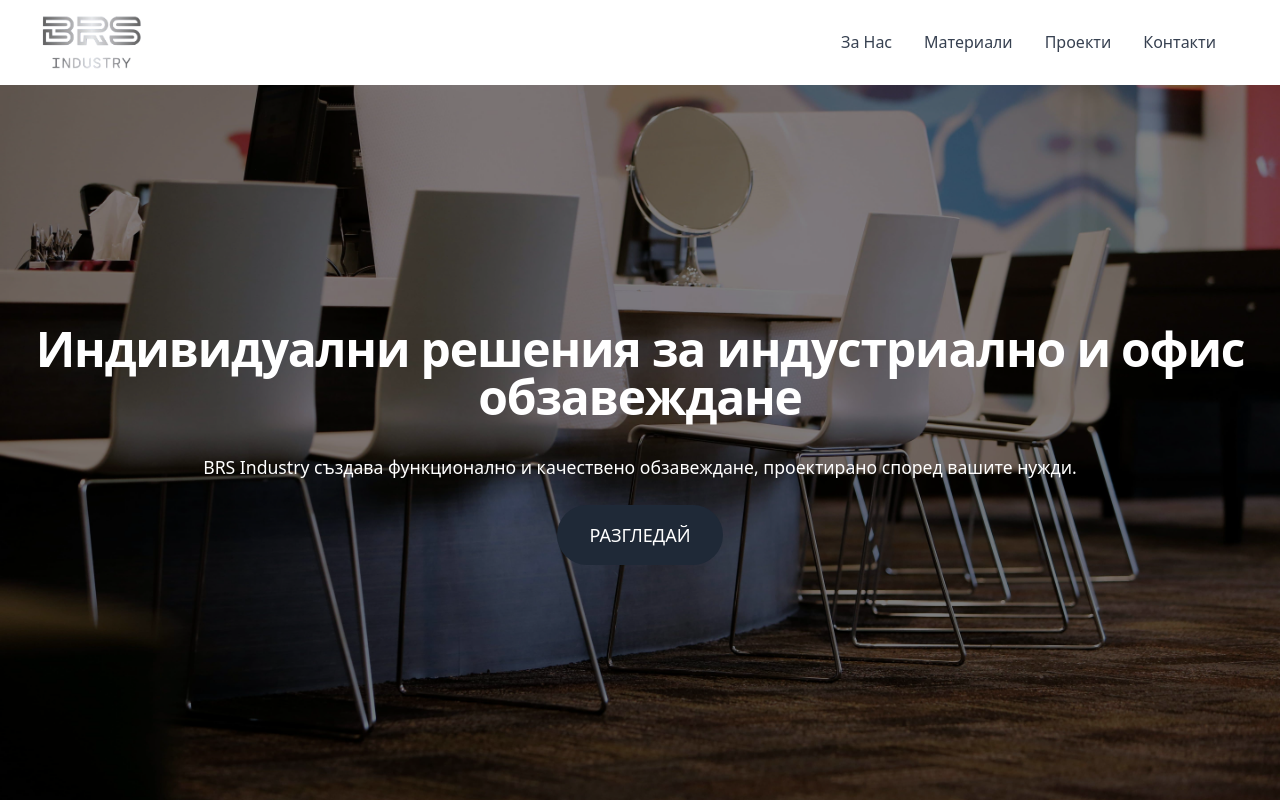
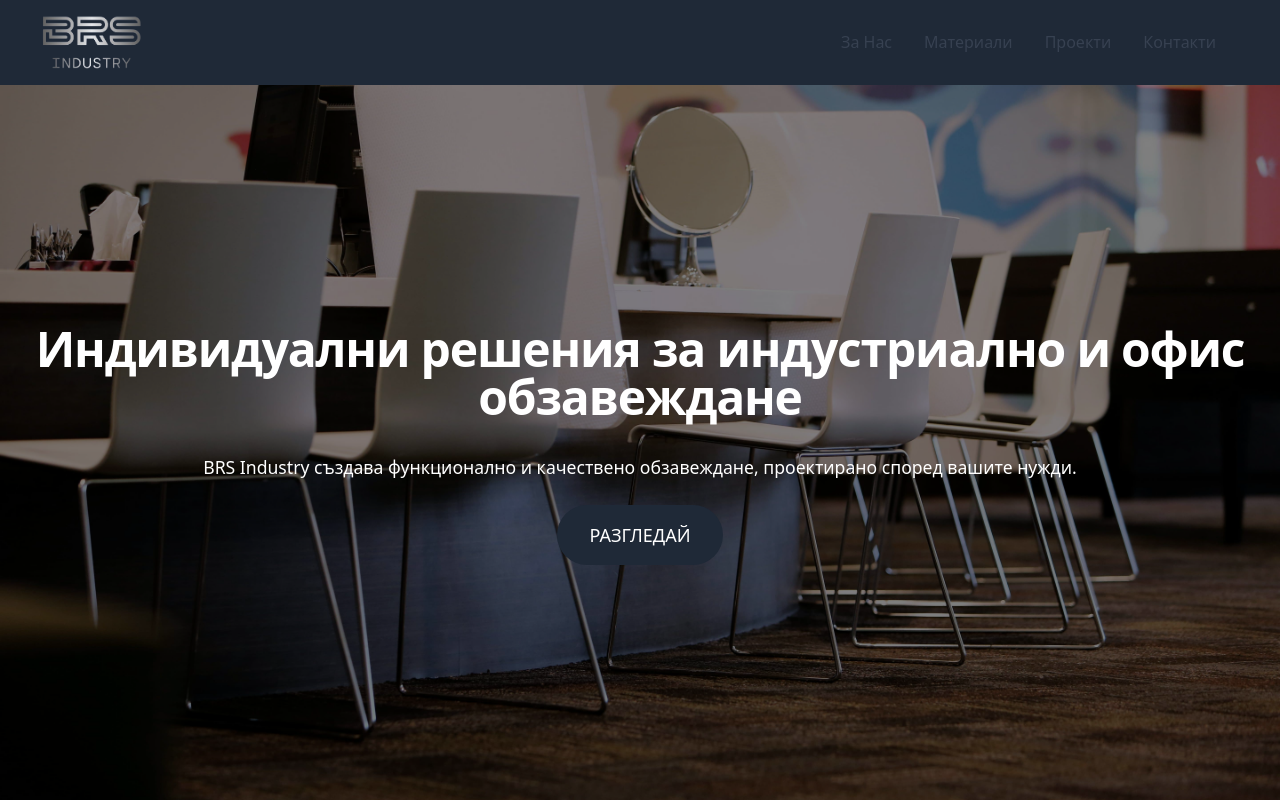
Before and after one commit to Miroslav03/BRS-Industry-Web-App, a React (Vite) app in the folder client/: page / in a window 1280 px wide. Shown: the top 800 px of the page. Built offline with nearby package versions, Linux system fonts and the light colour scheme.

Commit message:
Fix header

```diff
--- a/client/src/pages/Header.jsx
+++ b/client/src/pages/Header.jsx
@@ -45,7 +45,7 @@ export default function Header() {
     }, [isOpen]);
 
     return (
-        <nav className="sticky top-0 z-50 bg-white shadow dark:bg-gray-800">
+        <nav className="sticky top-0 z-50 bg-[#1f2937]">
             <div className="container px-6 mx-auto md:flex md:justify-between md:items-center">
                 <div className="flex items-center justify-between">
                     <button onClick={() => scrollToSection("hero")}>
```
